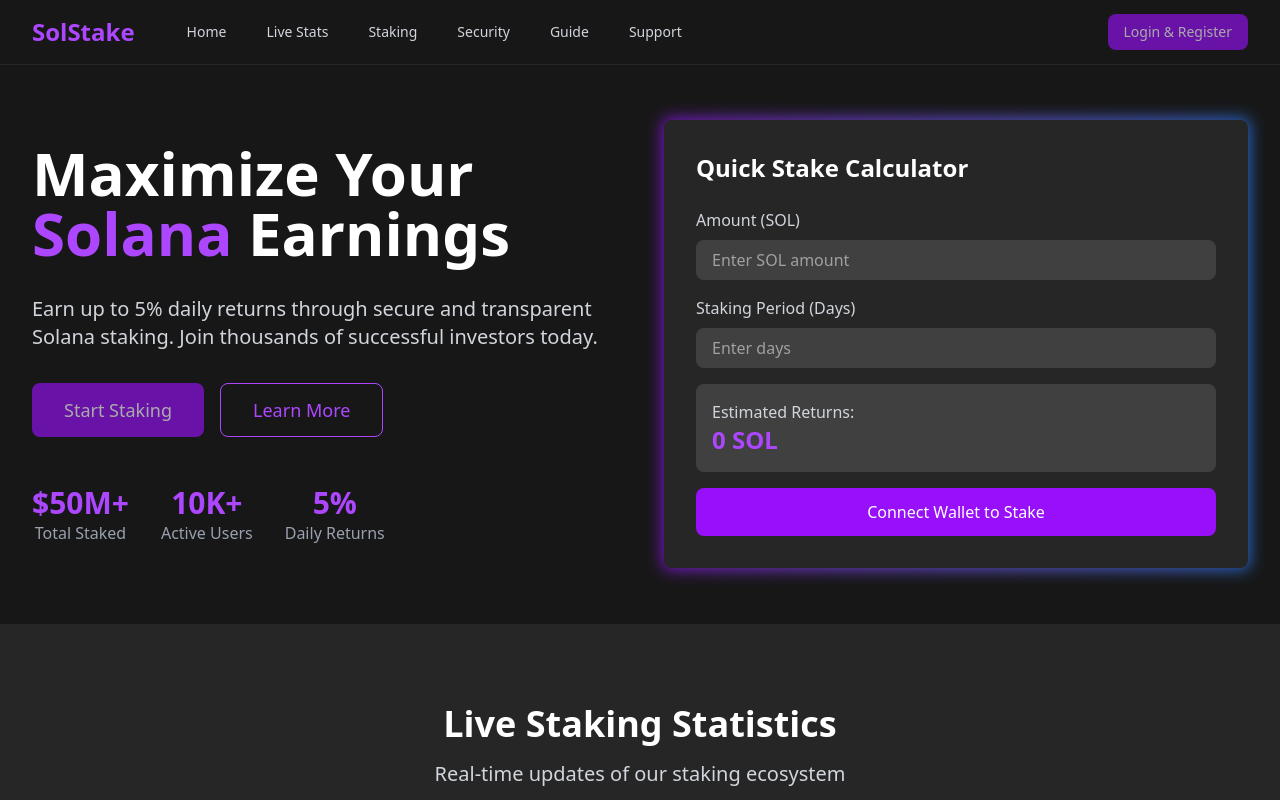
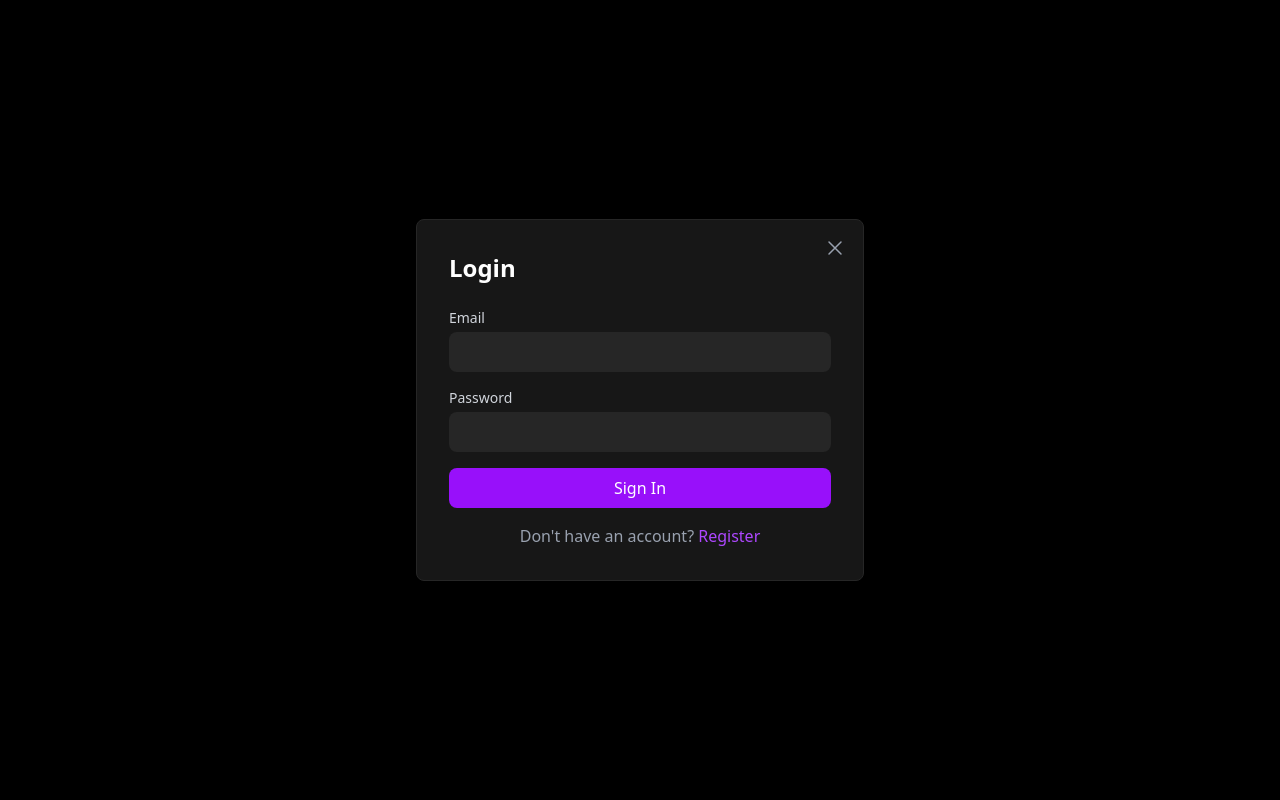
Before and after one commit to Lalitchaudhary01/blockchain, a React (Vite) app in the folder client/: page / in a window 1280 px wide. Both pictures are taken after a click on the button "Login & Register". Shown: the top 800 px of the page. Built offline with nearby package versions, Linux system fonts and the light colour scheme.

Commit message:
add ticket system

```diff
--- a/client/src/components/Navbar.jsx
+++ b/client/src/components/Navbar.jsx
@@ -1,15 +1,85 @@
 import { useState } from "react";
-import { Link } from "react-router-dom"; // Import Link from React Router
-import { Bars3Icon } from "@heroicons/react/24/outline";
+import { Link } from "react-router-dom";
+import { Bars3Icon, XMarkIcon } from "@heroicons/react/24/outline";
+
+// New AuthForm component
+const AuthForm = ({ onClose }) => {
+  const [isLogin, setIsLogin] = useState(true);
+
+  return (
+    <div className="fixed inset-0 bg-black bg-opacity-50 flex items-center justify-center z-50">
+      <div className="bg-neutral-900 rounded-lg p-8 w-full max-w-md relative border border-neutral-800">
+        <button
+          onClick={onClose}
+          className="absolute top-4 right-4 text-gray-400 hover:text-white"
+        >
+          <XMarkIcon className="h-6 w-6" />
+        </button>
+
+        <h2 className="text-2xl font-bold text-white mb-6">
+          {isLogin ? "Login" : "Register"}
+        </h2>
+
+        <form className="space-y-4">
+          {!isLogin && (
+            <div>
+              <label className="block text-sm font-medium text-gray-300 mb-1">
+                Username
+              </label>
+              <input
+                type="text"
+                className="w-full bg-neutral-800 rounded-lg px-4 py-2 text-white focus:ring-2 focus:ring-purple-500 focus:outline-none"
+              />
+            </div>
+          )}
+          <div>
+            <label className="block text-sm font-medium text-gray-300 mb-1">
+              Email
+            </label>
+            <input
+              type="email"
+              className="w-full bg-neutral-800 rounded-lg px-4 py-2 text-white focus:ring-2 focus:ring-purple-500 focus:outline-none"
+            />
+          </div>
+          <div>
+            <label className="block text-sm font-medium text-gray-300 mb-1">
+              Password
+            </label>
+            <input
+              type="password"
+              className="w-full bg-neutral-800 rounded-lg px-4 py-2 text-white focus:ring-2 focus:ring-purple-500 focus:outline-none"
+            />
+          </div>
+          <button
+            type="submit"
+            className="w-full bg-purple-600 hover:bg-purple-700 text-white py-2 rounded-lg font-medium"
+          >
+            {isLogin ? "Sign In" : "Create Account"}
+          </button>
+        </form>
+
+        <p className="mt-4 text-center text-gray-400">
+          {isLogin ? "Don't have an account? " : "Already have an account? "}
+          <button
+            onClick={() => setIsLogin(!isLogin)}
+            className="text-purple-500 hover:text-purple-400 font-medium"
+          >
+            {isLogin ? "Register" : "Login"}
+          </button>
+        </p>
+      </div>
+    </div>
+  );
+};
 
 export default function Navbar() {
   const [isMenuOpen, setIsMenuOpen] = useState(false);
+  const [showAuthForm, setShowAuthForm] = useState(false);
 
   const navLinks = [
     { name: "Home", href: "#hero" },
     { name: "Live Stats", href: "#liveStats" },
     { name: "Staking", href: "#stakingFeatures" },
-    // { name: "Referrals", href: "#referralProgram" },
     { name: "Security", href: "#securityMeasures" },
     { name: "Guide", href: "#userGuide" },
     { name: "Support", href: "#supportSection" },
@@ -37,8 +107,10 @@
           </div>
 
           <div className="flex items-center gap-4">
-            {/* Navigate to AuthToggle route */}
-            <button className="bg-purple-600 hover:bg-purple-700 text-white px-4 py-2 rounded-lg text-sm font-medium animate-pulse">
+            <button
+              onClick={() => setShowAuthForm(true)}
+              className="bg-purple-600 hover:bg-purple-700 text-white px-4 py-2 rounded-lg text-sm font-medium animate-pulse"
+            >
               Login & Register
             </button>
             <button
@@ -66,6 +138,9 @@
           ))}
         </div>
       )}
+
+      {/* Auth Form Modal */}
+      {showAuthForm && <AuthForm onClose={() => setShowAuthForm(false)} />}
     </nav>
   );
 }
--- a/client/src/components/UserGuide.jsx
+++ b/client/src/components/UserGuide.jsx
@@ -56,68 +56,6 @@
 
   return (
     <section id="userGuide" className="py-20 bg-neutral-800">
-      {/* <div className="max-w-7xl mx-auto px-4 sm:px-6 lg:px-8">
-        <div className="text-center mb-16">
-          <h2 className="text-4xl font-bold text-white mb-4">
-            Getting Started
-          </h2>
-          <p className="text-gray-300 text-xl">Guide to successful staking</p>
-        </div>
-
-        <div className="grid grid-cols-1 lg:grid-cols-2 gap-12">
-          {steps.map((step) => (
-            <div
-              key={step.number}
-              className="bg-neutral-900 rounded-xl p-8 hover:transform hover:scale-105 transition-all duration-300"
-            >
-              <div className="inline-block bg-purple-500/20 rounded-full p-3 mb-4">
-                <span className="text-2xl font-bold text-purple-500">
-                  {step.number}
-                </span>
-              </div>
-              <h3 className="text-xl font-bold text-white mb-4">
-                {step.title}
-              </h3>
-              <p className="text-gray-300 mb-4">{step.description}</p>
-
-              {step.buttons && (
-                <div className="flex gap-4">
-                  {step.buttons.map((button) => (
-                    <button
-                      key={button}
-                      className="flex items-center gap-2 bg-neutral-700 hover:bg-neutral-600 text-white px-4 py-2 rounded-lg transition-colors"
-                    >
-                      <WalletIcon className="w-5 h-5" />
-                      {button}
-                    </button>
-                  ))}
-                </div>
-              )}
-
-              {step.stats && (
-                <div className="bg-neutral-700 p-4 rounded-lg mt-4">
-                  {step.stats.map((stat) => (
-                    <div
-                      key={stat.label}
-                      className="flex justify-between mb-2 last:mb-0"
-                    >
-                      <span className="text-gray-400">{stat.label}</span>
-                      <span className="text-white font-bold">{stat.value}</span>
-                    </div>
-                  ))}
-                </div>
-              )}
-
-              {step.button && (
-                <button className="w-full bg-purple-600 hover:bg-purple-700 text-white px-6 py-3 rounded-lg font-medium transition-colors mt-4">
-                  {step.button}
-                </button>
-              )}
-            </div>
-          ))}
-        </div> */}
-
-      <div className="mt-16 bg-neutral-900 rounded-xl p-8">
       <h3 className="text-2xl font-bold text-white mb-6 text-center">FAQs</h3>
       <div className="space-y-4">
         {faqs.map((faq, index) => (
@@ -148,7 +86,6 @@
           </div>
         ))}
       </div>
-      </div>
     </section>
   );
 }
```
Lines whose indentation alone changed are shown as unchanged.
